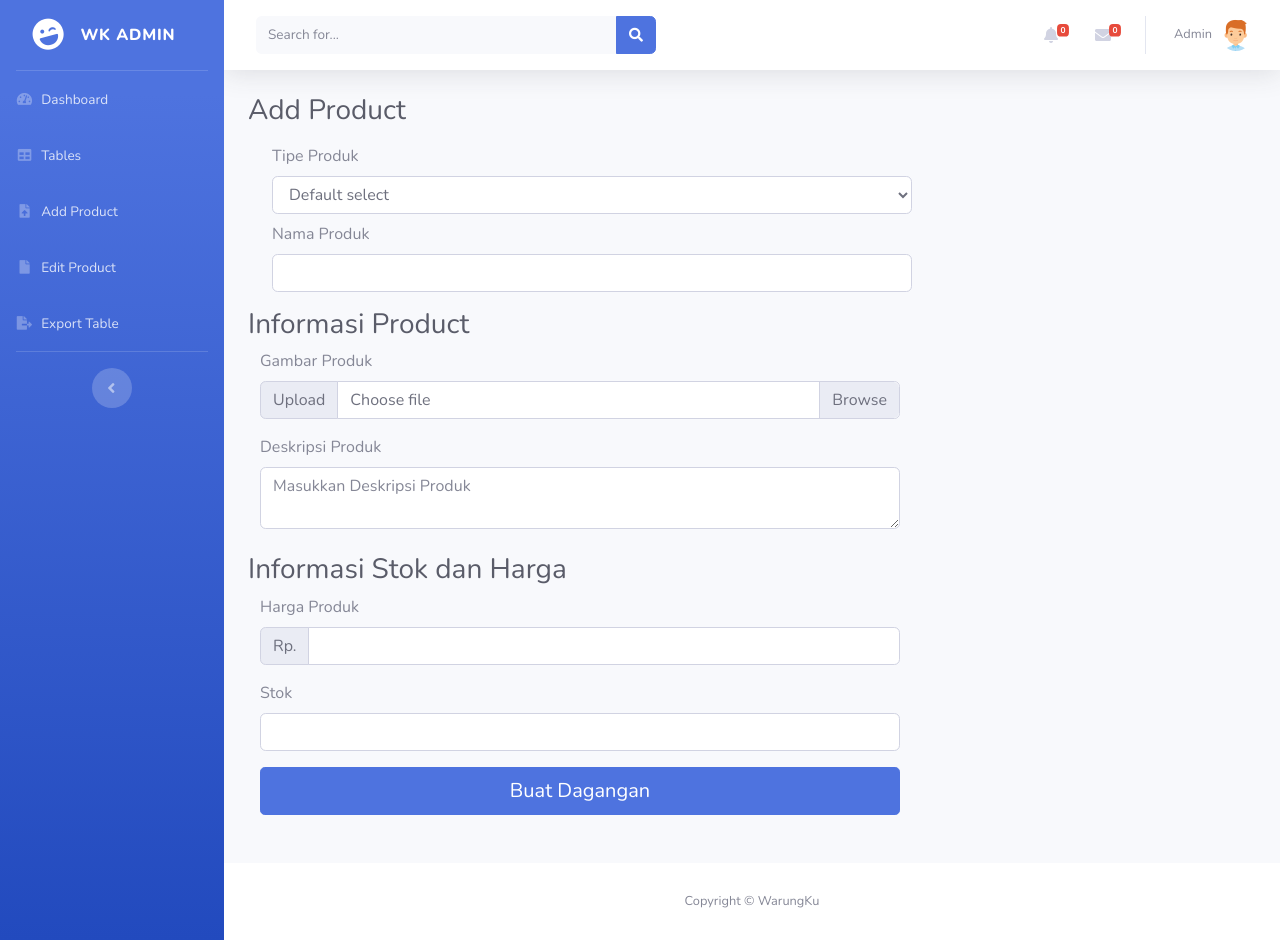
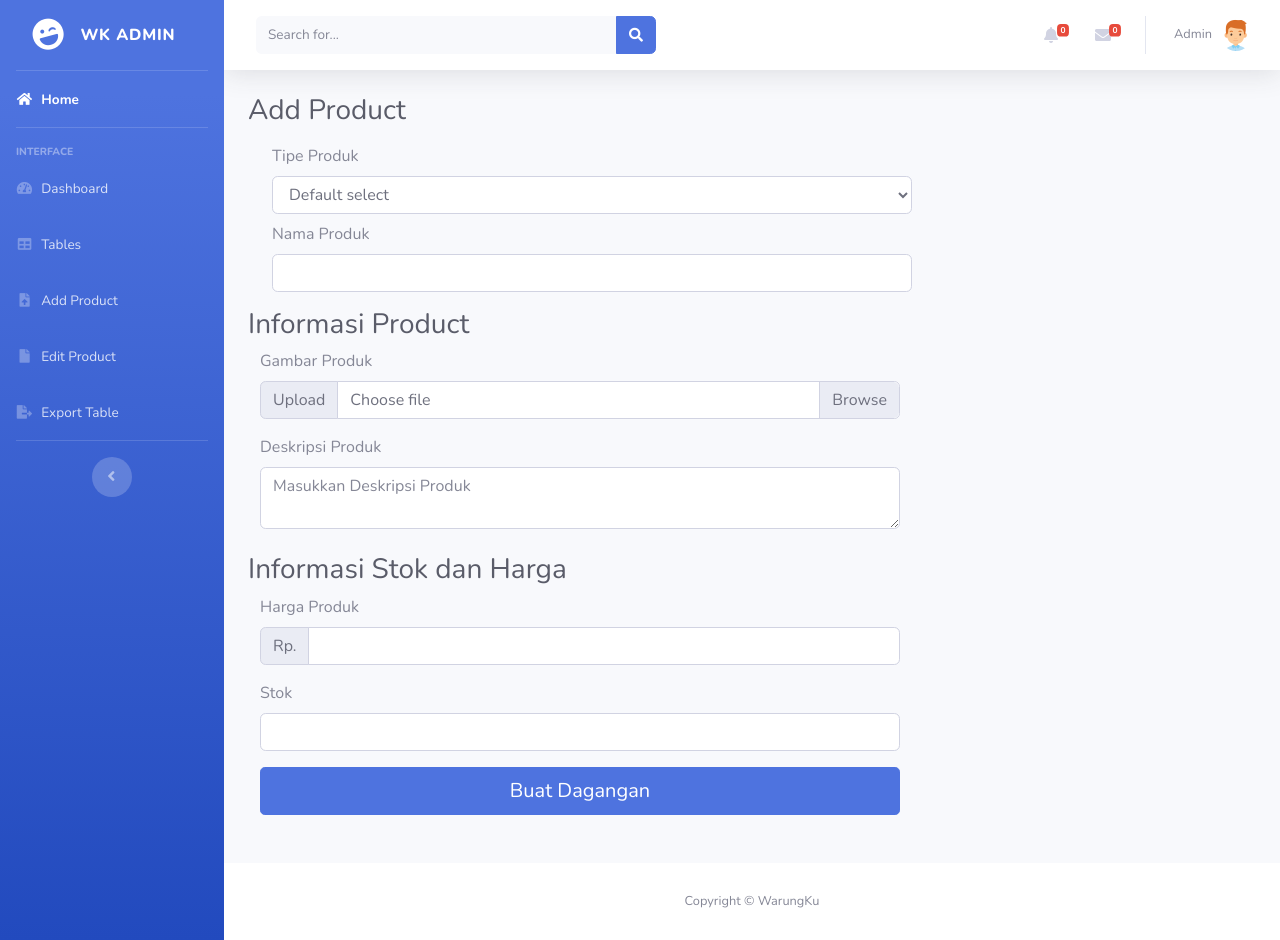
Before and after one commit to aldrichfcmw/WarungKu, a PHP site: page /add-dagangan in a window 1280 px wide. Run offline with PHP 8.4, Linux system fonts and the light colour scheme; a user stored in the database is signed in; data comes from the database, SQL or seed files in the repository.

Commit message:
index update

```diff
--- a/login.php
+++ b/login.php
@@ -43,6 +43,7 @@ if (isset($_POST['login'])) {
 		$row = mysqli_fetch_assoc($result);
         $_SESSION['login'] = true;
 		$_SESSION['name'] = $row['name'];
+        $_SESSION['level'] = $row['level'];
         $level=$row['level'];
         if($level == 0){
             header("Location: dagangan");
--- a/side.blade.php
+++ b/side.blade.php
@@ -2,7 +2,7 @@
 <ul class="navbar-nav bg-gradient-primary sidebar sidebar-dark accordion" id="accordionSidebar">
 
     <!-- Sidebar - Brand -->
-            <a class="sidebar-brand d-flex align-items-center justify-content-center" href="dagangan">
+    <a class="sidebar-brand d-flex align-items-center justify-content-center" href="index.html">
         <div class="sidebar-brand-icon rotate-n-15">
             <i class="fas fa-laugh-wink"></i>
         </div>
@@ -11,6 +11,21 @@
 
     <!-- Divider -->
     <hr class="sidebar-divider my-0">
+
+    <!-- Nav Item - Dashboard -->
+    <li class="nav-item active">
+        <a class="nav-link" href="index">
+            <i class="fas fa-fw fa-home"></i>
+            <span>Home</span></a>
+    </li>
+
+    <!-- Divider -->
+    <hr class="sidebar-divider">
+
+    <!-- Heading -->
+    <div class="sidebar-heading">
+        Interface
+    </div>
 
     <!-- Nav Item - Dashboard -->
     <li class="nav-item">
@@ -26,21 +41,21 @@
             <span>Tables</span></a>
     </li>
 
-            <!-- Nav Item - Charts -->
+    <!-- Nav Item - Add Product -->
     <li class="nav-item">
         <a class="nav-link" href="add-dagangan">
             <i class="fas fa-fw fa-file-upload"></i>
             <span>Add Product</span></a>
     </li>
 
-            <!-- Nav Item - Charts -->
+    <!-- Nav Item - Edit Product -->
     <li class="nav-item">
         <a class="nav-link" href="add-dagangan">
             <i class="fas fa-fw fa-file"></i>
             <span>Edit Product</span></a>
     </li>
 
-            <!-- Nav Item - Charts -->
+    <!-- Nav Item - Export Table -->
     <li class="nav-item">
         <a class="nav-link" href="export">
             <i class="fas fa-fw fa-file-export"></i>
@@ -54,7 +69,6 @@
     <div class="text-center d-none d-md-inline">
         <button class="rounded-circle border-0" id="sidebarToggle"></button>
     </div>
-
 </ul>
 <!-- End of Sidebar -->
 
@@ -68,11 +82,9 @@
         <nav class="navbar navbar-expand navbar-light bg-white topbar mb-4 static-top shadow">
 
             <!-- Sidebar Toggle (Topbar) -->
-                        <form class="form-inline">
             <button id="sidebarToggleTop" class="btn btn-link d-md-none rounded-circle mr-3">
                 <i class="fa fa-bars"></i>
             </button>
-                        </form>
 
             <!-- Topbar Search -->
             <form
@@ -148,8 +160,6 @@
                         <h6 class="dropdown-header">
                             Message Center
                         </h6>
-
-
                         <a class="dropdown-item text-center small text-gray-500" href="#">Read More Messages</a>
                     </div>
                 </li>
@@ -191,6 +201,7 @@
 
         </nav>
         <!-- End of Topbar -->
+
 <!-- Logout Modal-->
 <div class="modal fade" id="logoutModal" tabindex="-1" role="dialog" aria-labelledby="exampleModalLabel"
 aria-hidden="true">
```
Also changed, not shown: index.php (+14 -6 lines), .cpanel.yml. Lines whose indentation alone changed are shown as unchanged.
